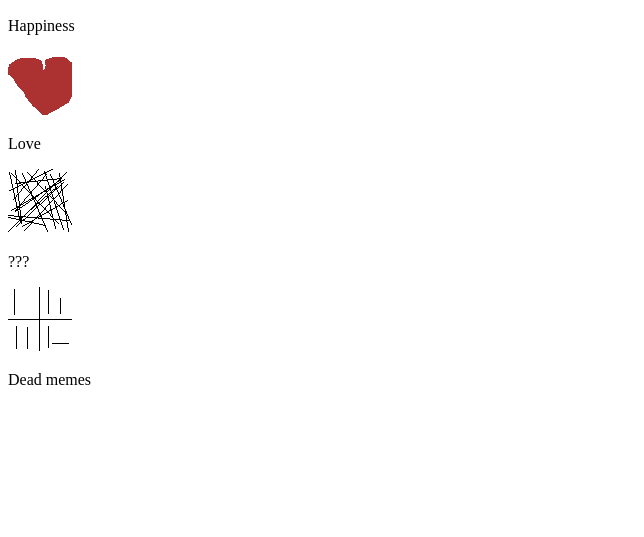
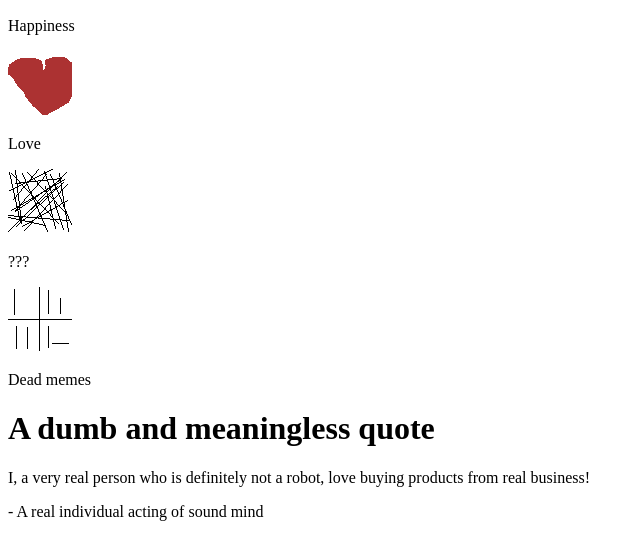
Before and after one commit to QuoteNat/odin-landing-page, a plain HTML site: page index.html in a window 1280 px wide. Shown: the part 427-964 px from the top of the page, without its empty margins (0-644 px from the left). Before the commit the page ends 832 px from the top, so only its background shows below. Drawn offline with Linux system fonts and the light colour scheme.

Commit message:
Add quote content

```diff
--- a/index.html
+++ b/index.html
@@ -50,5 +50,13 @@
             </div>
         </div>
     </div>
+    <div class="quote-container">
+        <h1>A dumb and meaningless quote</h1>
+        <p class="quote">I, a very real person who is
+            definitely not a robot, love
+            buying products from real business!
+        </p>
+        <p class="quotee">- A real individual acting of sound mind</p>
+    </div>
 </body>
 </html>
```
